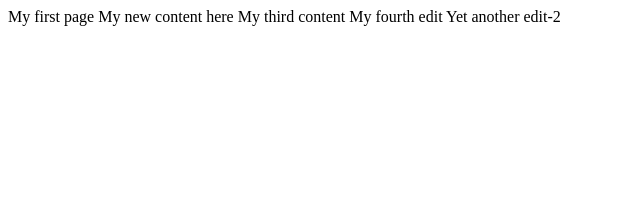
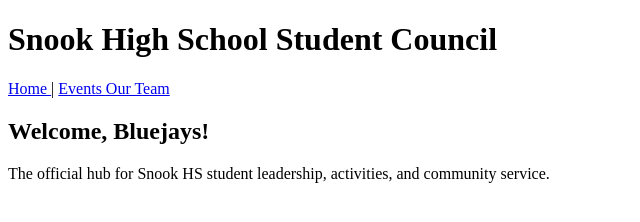
Before and after one commit to HeathConrad/snook-stuco-site, a plain HTML site: page index.html in a window 1280 px wide. Shown: the whole page, without its empty margins (0-640 px from the left). Drawn offline with Linux system fonts and the light colour scheme.

Commit message:
Update index.html with Snook HS content
Replaced placeholder text with actual HTML structure for the Snook HS Student Council page.

```diff
--- a/index.html
+++ b/index.html
@@ -1,9 +1,23 @@
-My first page
-
-My new content here
-
-My third content
-
-My fourth edit
-
-Yet another edit-2
+<!DOCTYPE html>
+<html lang="en">
+<head>
+  <meta charset="UTF-8">
+  <meta name="viewerport" content="width=device-width, initial-scale=1.0">
+  <title> Snook HS Student Council </title>
+  <link rel="stylesheet" href="style.css">
+</head>
+<body>
+  <header>
+    <h1> Snook High School Student Council </h1>
+    <nav>
+      <a href="index.html"> Home </a> |
+      <a href="events.html"> Events </a>
+      <a href="members.html"> Our Team </a>
+    </nav>
+  </header>
+  <main>
+    <h2> Welcome, Bluejays! </h2>
+    <p> The official hub for Snook HS student leadership, activities, and community service. </p>
+  </main> </footer>
+</body>
+<html>
```
